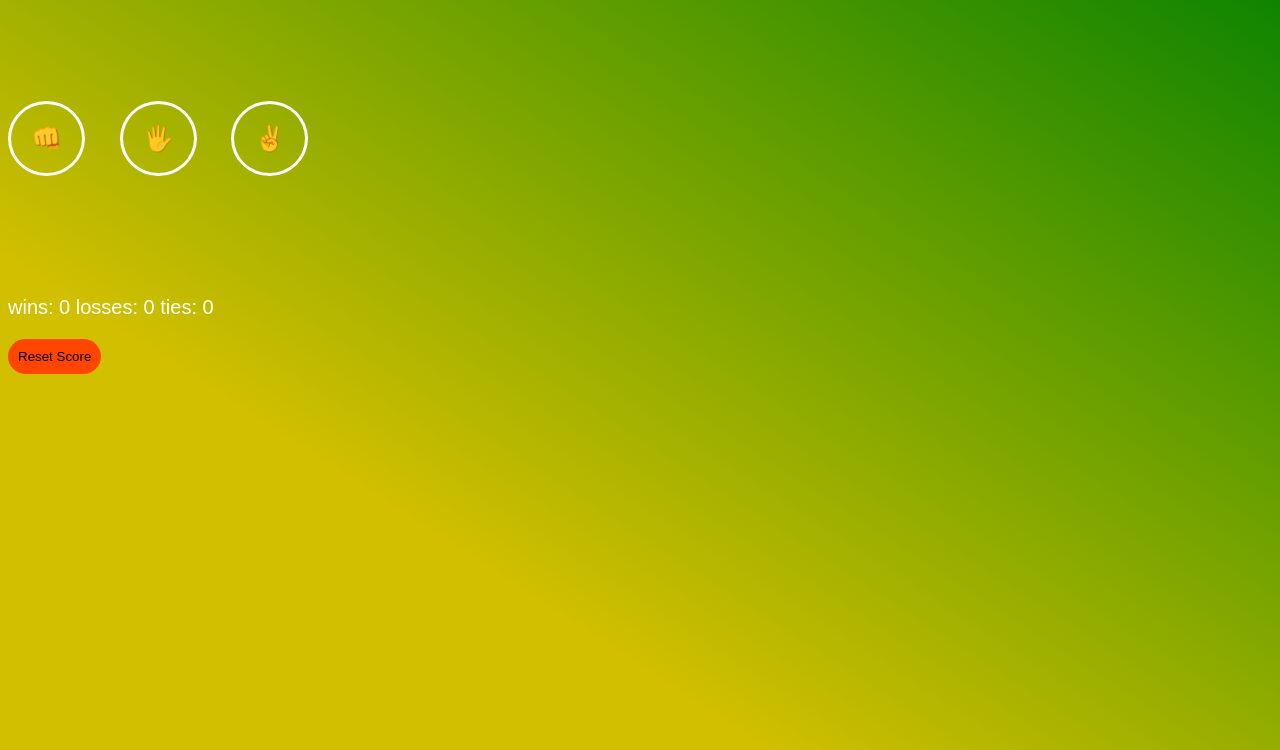
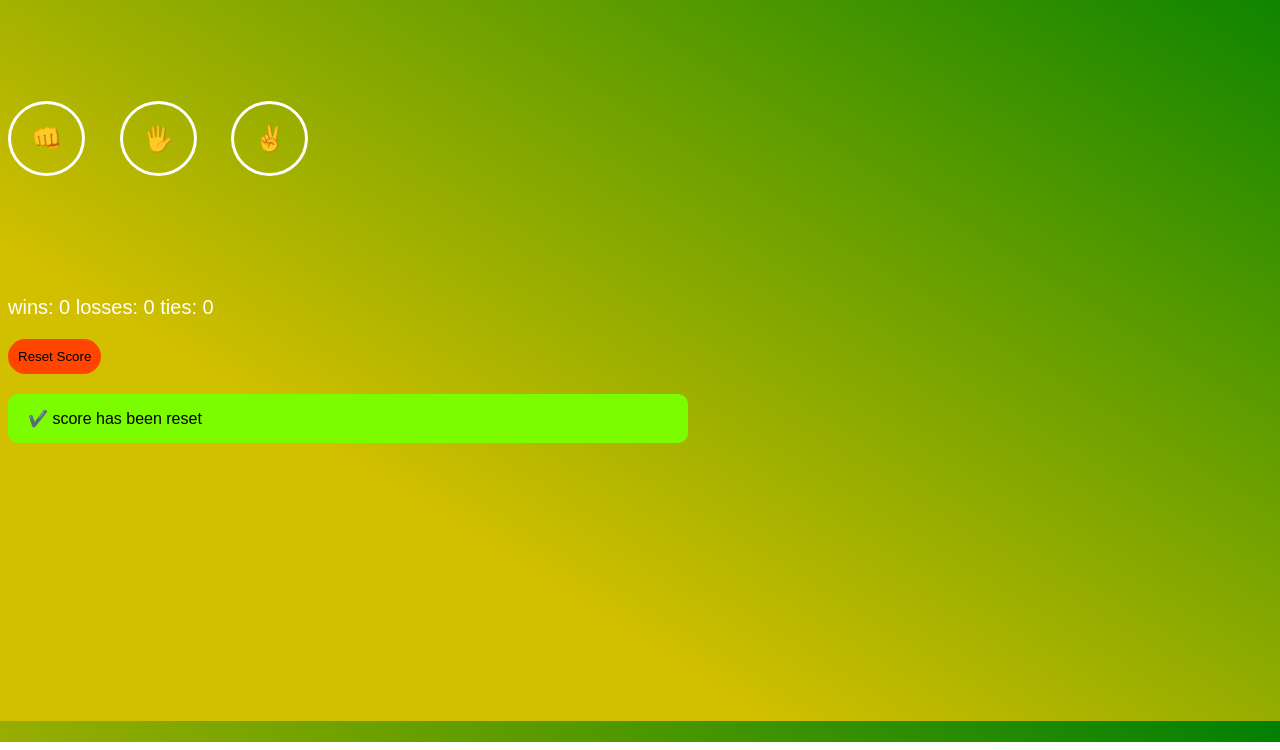
Before and after one commit to Maneboy1238/Rock-paper-scissors-, a plain HTML site: page index.html in a window 1280 px wide. Both pictures are taken after a click on the button "Reset Score". Shown: the part 79-829 px from the top of the page. Drawn offline with Linux system fonts and the light colour scheme.

Commit message:
update index.html

```diff
--- a/index.html
+++ b/index.html
@@ -6,10 +6,16 @@
   <meta name="viewport" content="width=device-width, initial-scale=1">
   <title>Rock paper scissors game</title>
   <style>
+   html, body {
+
+     height: 100%;
+      font-family: sans-serif, 'Times New Roman', Times, serif;
+
+    }
     body {
-      font-family: sans-serif, 'Times New Roman', Times, serif;
       background-image: linear-gradient( to top right, #d1bf00 30%, green);
-      height: 100vh;
+    height: 100%;
+    background-attachment: fixed;
     }
     h1, p {
       color: white;
@@ -30,7 +36,6 @@
       margin-top: 100px;
     }
     .move-icon:active {
-
       transform: scale(1.3);
     }
     p {
@@ -45,10 +50,30 @@
       outline: none;
       background-color: orangered;
     }
+    .reset-score:hover {
+      transform: translateY(10px);
+    }
     .reset-score:active {
-      background-color: #efefef;
-      transform: scale(1.2);
+      transform: translateY(2px);
+      transform: scale(1.1);
     }
+    .reset-board {
+      position: absolute;
+      background-color: lawngreen;
+      width: 50%;
+      padding: 15px 20px;
+      opacity: 0;
+      margin-top: 20px;
+      transform: translateY(50px);
+      border-radius: 10px;
+    }
+    .show-score {
+      opacity: 1;
+      transform: translateY(0);
+      transition: 0.5s ease;
+
+    }
+
   </style>
 </head>
 
@@ -69,6 +94,9 @@ const playGame = compareResult('scissors');
 <button onclick="
 resetScore();
 " class="reset-score">Reset Score</button>
+
+
+<div class="reset-board"></div>
   <script>
   const score = JSON.parse(localStorage.getItem('score')) || {
     wins: 0,
@@ -183,12 +211,21 @@ localStorage.setItem('score', JSON.stringify(score));
   score.wins = 0;
   score.losses = 0;
   score.ties = 0;
+  scoreBoard()
   updateScoreElement();
    }
    function updateScoreElement() {
      document.querySelector('.js-score').innerText = `wins: ${score.wins} losses: ${score.losses} ties: ${score.ties}`;
    }
+function scoreBoard() {
+  const reset = document.querySelector(".reset-board");
+  reset.innerHTML = `✔️ score has been reset`;
+  reset.classList.add('show-score');
 
+  setTimeout(function() {
+    reset.classList.remove('show-score');
+  }, 3000)
+}
 
   </script>
 </body>
```
